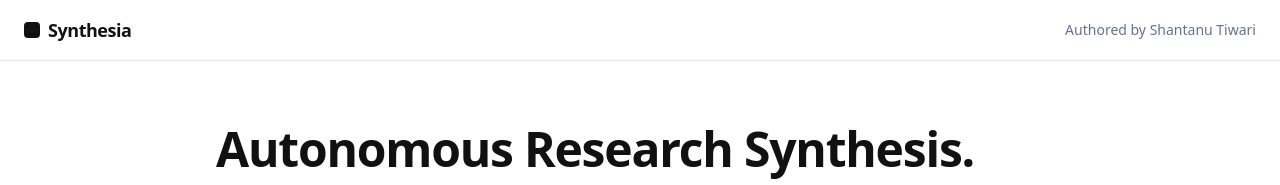
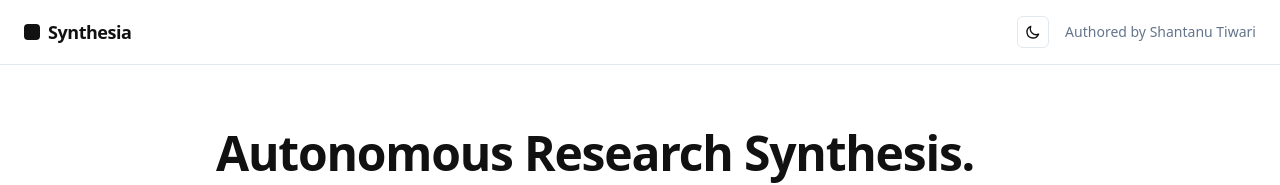
Before and after one commit to Shantanu-Tiwari/Synthesia, a Next.js app in the folder frontend/: page / in a window 1280 px wide. Shown: the top 185 px of the page. Built offline with nearby package versions, Linux system fonts and the light colour scheme.

Commit message:
feat: add light/dark theme toggle button

```diff
--- a/frontend/src/app/globals.css
+++ b/frontend/src/app/globals.css
@@ -17,7 +17,7 @@
 }
 
 @media (prefers-color-scheme: dark) {
-  :root {
+  :root:not([data-theme="light"]) {
     --background: #000000;
     --foreground: #fafafa;
     --border: #333333;
@@ -26,6 +26,16 @@
     --primary: #ffffff;
     --primary-foreground: #000000;
   }
+}
+
+:root[data-theme="dark"] {
+  --background: #000000;
+  --foreground: #fafafa;
+  --border: #333333;
+  --muted: #1a1a1a;
+  --muted-foreground: #a1a1aa;
+  --primary: #ffffff;
+  --primary-foreground: #000000;
 }
 
 body {
--- a/frontend/src/app/page.tsx
+++ b/frontend/src/app/page.tsx
@@ -1,6 +1,6 @@
 "use client";
 
-import { useState } from "react";
+import { useState, useEffect } from "react";
 import ReactMarkdown from "react-markdown";
 
 type StepStatus = "waiting" | "running" | "done" | "error";
@@ -19,6 +19,26 @@ export default function Home() {
     { id: "writer", label: "Report Synthesis", status: "waiting" },
     { id: "critic", label: "Critical Review", status: "waiting" },
   ];
+
+  const [isDark, setIsDark] = useState(false);
+
+  useEffect(() => {
+    // Check saved preference or OS preference
+    const saved = localStorage.getItem("theme");
+    if (saved === "dark" || (!saved && window.matchMedia("(prefers-color-scheme: dark)").matches)) {
+      setIsDark(true);
+      document.documentElement.setAttribute("data-theme", "dark");
+    } else {
+      document.documentElement.setAttribute("data-theme", "light");
+    }
+  }, []);
+
+  const toggleTheme = () => {
+    const next = !isDark;
+    setIsDark(next);
+    document.documentElement.setAttribute("data-theme", next ? "dark" : "light");
+    localStorage.setItem("theme", next ? "dark" : "light");
+  };
 
   const [topic, setTopic] = useState("");
   const [isRunning, setIsRunning] = useState(false);
@@ -232,8 +252,25 @@ export default function Home() {
           <div className="w-4 h-4 bg-[var(--foreground)] rounded-sm"></div>
           <span className="font-[family-name:var(--font-serif)] font-semibold text-lg tracking-tight">Synthesia</span>
         </div>
-        <div className="text-sm text-[var(--muted-foreground)]">
-          Authored by Shantanu Tiwari
+        <div className="flex items-center gap-4">
+          <button
+            onClick={toggleTheme}
+            className="w-8 h-8 flex items-center justify-center rounded-md border border-[var(--border)] hover:bg-[var(--muted)] transition-colors"
+            aria-label="Toggle theme"
+          >
+            {isDark ? (
+              <svg className="w-4 h-4" fill="none" viewBox="0 0 24 24" stroke="currentColor" strokeWidth={2}>
+                <path strokeLinecap="round" strokeLinejoin="round" d="M12 3v1m0 16v1m9-9h-1M4 12H3m15.364 6.364l-.707-.707M6.343 6.343l-.707-.707m12.728 0l-.707.707M6.343 17.657l-.707.707M16 12a4 4 0 11-8 0 4 4 0 018 0z" />
+              </svg>
+            ) : (
+              <svg className="w-4 h-4" fill="none" viewBox="0 0 24 24" stroke="currentColor" strokeWidth={2}>
+                <path strokeLinecap="round" strokeLinejoin="round" d="M20.354 15.354A9 9 0 018.646 3.646 9.003 9.003 0 0012 21a9.003 9.003 0 008.354-5.646z" />
+              </svg>
+            )}
+          </button>
+          <div className="text-sm text-[var(--muted-foreground)]">
+            Authored by Shantanu Tiwari
+          </div>
         </div>
       </nav>
 
```
